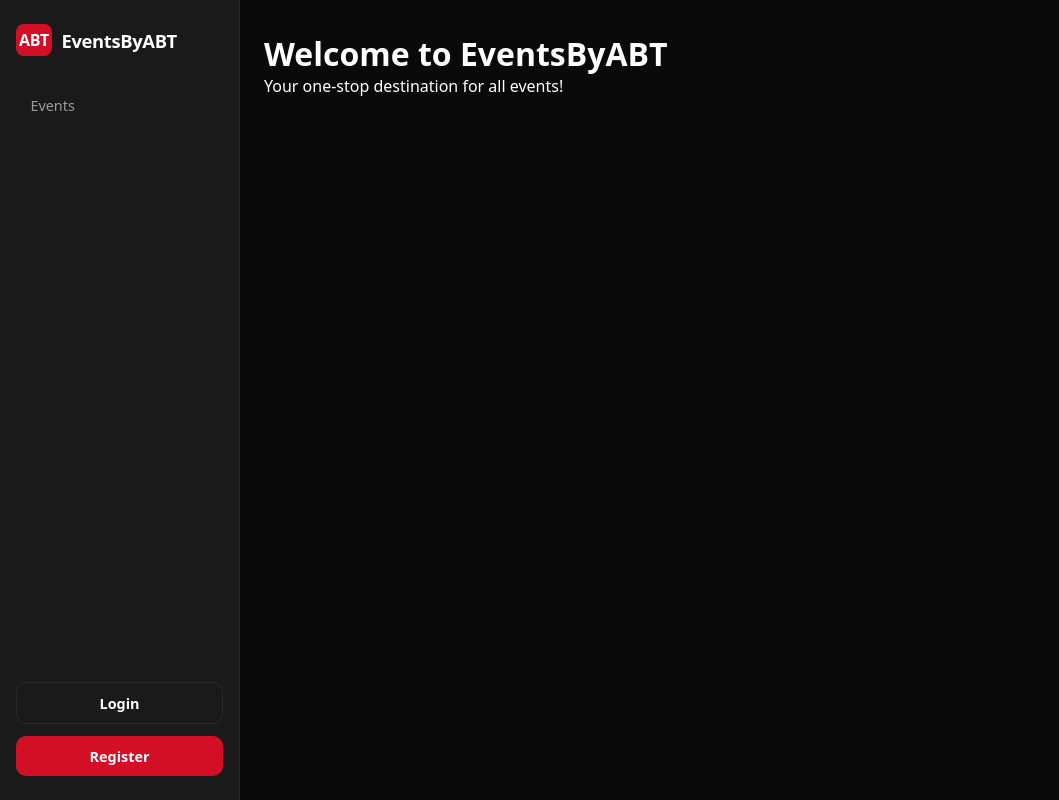
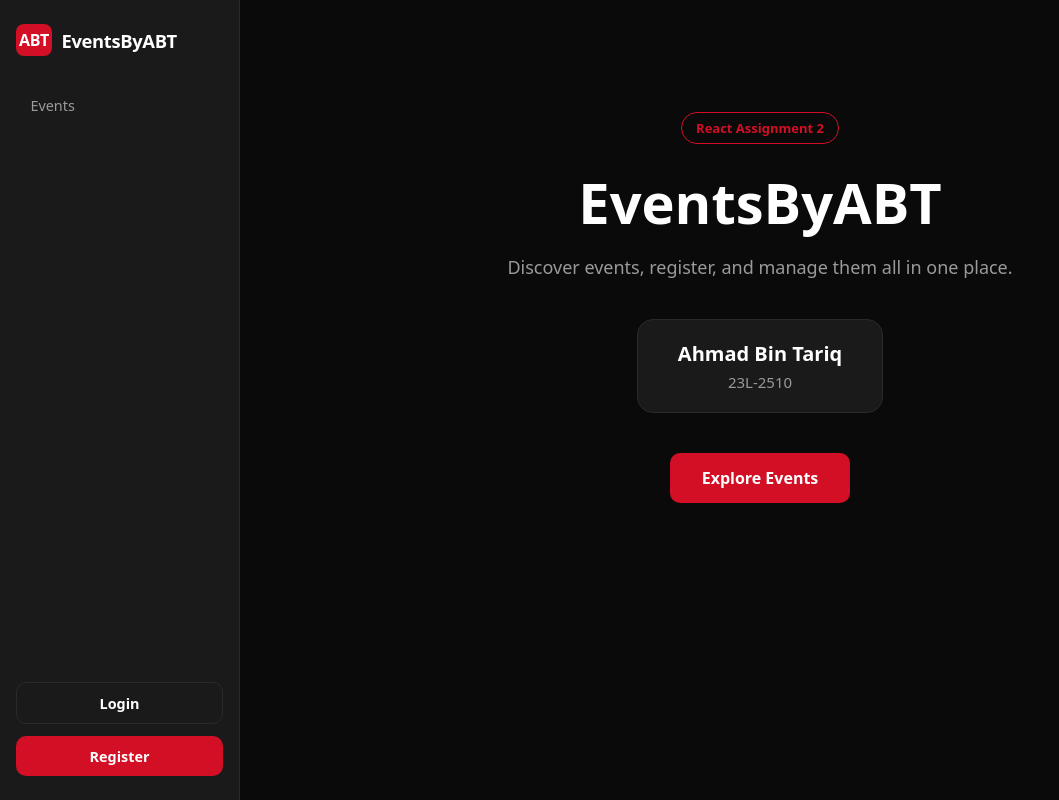
Before and after one commit to AhmadBinTariq/ReactEventProject, a React (Vite) app: page / in a window 1280 px wide. Shown: the whole page, without its empty margins (0-1059 px from the left). Built offline with nearby package versions, Linux system fonts and the light colour scheme; no server answers.

Commit message:
Added my events page and home page

```diff
--- a/src/components/EventCard.css
+++ b/src/components/EventCard.css
@@ -38,3 +38,16 @@
   font-size: 14px;
   margin-bottom: 4px;
 }
+
+
+.my-card-cancel {
+  width: 100%;
+  margin-top: 12px;
+}
+
+.my-card-done {
+  margin-top: 12px;
+  color: var(--color-success);
+  font-size: 14px;
+  font-weight: bold;
+}
--- /dev/null
+++ b/src/components/MyEventCard.jsx
@@ -0,0 +1,43 @@
+import { Link } from 'react-router-dom';
+import { useSelector, useDispatch } from 'react-redux';
+import { selectUser } from '../features/auth/authSlice';
+import { cancelEvent } from '../features/registerations/registerationsSlice';
+import './EventCard.css';
+
+function MyEventCard({ event, completed }) {
+    const dispatch = useDispatch();
+    const user = useSelector(selectUser);
+
+    function handleCancel() {
+        dispatch(cancelEvent({ userId: user.id, eventId: event.id }));
+    }
+
+    return (
+        <div className="event-card">
+        <img className="event-card-image" src={event.image} alt={event.name} />
+
+        <div className="event-card-body">
+            <p className="event-card-category">{event.category}</p>
+
+            <Link to={`/events/${event.id}`}>
+            <h3 className="event-card-title">{event.name}</h3>
+            </Link>
+
+            <p className="event-card-info">Date: {event.date}</p>
+            <p className="event-card-info">Time: {event.time}</p>
+            <p className="event-card-info">Venue: {event.venue}</p>
+            <p className="event-card-info">City: {event.city}</p>
+
+            {completed ? (
+            <p className="my-card-done">Completed</p>
+            ) : (
+            <button className="btn btn--outline my-card-cancel" onClick={handleCancel}>
+                Cancel Registration
+            </button>
+            )}
+        </div>
+        </div>
+    );
+}
+
+export default MyEventCard;
--- a/src/index.css
+++ b/src/index.css
@@ -48,7 +48,6 @@ a {
   padding: 2rem 1.5rem;
 }
 
-/* Reusable button styles — used across every page */
 .btn {
   display: inline-flex;
   align-items: center;
--- a/src/pages/Events.css
+++ b/src/pages/Events.css
@@ -96,3 +96,37 @@
   border-color: var(--color-red);
   color: white;
 }
+
+
+.my-events-heading {
+  font-size: 28px;
+  margin-bottom: 8px;
+}
+
+.my-events-text {
+  color: var(--color-text-muted);
+  font-size: 14px;
+  margin-bottom: 20px;
+}
+
+.my-events-section {
+  font-size: 20px;
+  margin-top: 30px;
+  margin-bottom: 15px;
+}
+
+.my-events-grid {
+  display: grid;
+  grid-template-columns: repeat(auto-fill, minmax(260px, 1fr));
+  gap: 20px;
+}
+
+.my-events-empty {
+  text-align: center;
+  padding: 50px 0;
+  color: var(--color-text-muted);
+}
+
+.my-events-empty p {
+  margin-bottom: 20px;
+}
--- /dev/null
+++ b/src/pages/Home.css
@@ -0,0 +1,52 @@
+.home {
+  display: flex;
+  flex-direction: column;
+  align-items: center;
+  text-align: center;
+  padding: 80px 20px;
+}
+
+.home-tag {
+  padding: 6px 14px;
+  border: 1px solid var(--color-red);
+  border-radius: 20px;
+  color: var(--color-red);
+  font-size: 13px;
+  font-weight: bold;
+  margin-bottom: 20px;
+}
+
+.home-title {
+  font-size: 56px;
+  margin-bottom: 15px;
+}
+
+.home-text {
+  color: var(--color-text-muted);
+  font-size: 18px;
+  margin-bottom: 40px;
+}
+
+.home-student {
+  background-color: var(--color-surface);
+  border: 1px solid var(--color-border);
+  border-radius: var(--radius-lg);
+  padding: 20px 40px;
+  margin-bottom: 40px;
+}
+
+.home-name {
+  font-size: 20px;
+  font-weight: bold;
+  margin-bottom: 5px;
+}
+
+.home-roll {
+  color: var(--color-text-muted);
+  font-size: 15px;
+}
+
+.home-button {
+  padding: 14px 32px;
+  font-size: 16px;
+}
--- a/src/pages/Home.jsx
+++ b/src/pages/Home.jsx
@@ -1,8 +1,22 @@
+import { Link } from 'react-router-dom';
+import './Home.css';
+
 function Home() {
   return (
     <div className="home">
-      <h1>Welcome to EventsByABT</h1>
-      <p>Your one-stop destination for all events!</p>
+      <p className="home-tag">React Assignment 2</p>
+
+      <h1 className="home-title">EventsByABT</h1>
+      <p className="home-text">Discover events, register, and manage them all in one place.</p>
+
+      <div className="home-student">
+        <p className="home-name">Ahmad Bin Tariq</p>
+        <p className="home-roll">23L-2510</p>
+      </div>
+
+      <Link to="/events" className="btn btn--primary home-button">
+        Explore Events
+      </Link>
     </div>
   );
 }
--- a/src/pages/MyEvents.jsx
+++ b/src/pages/MyEvents.jsx
@@ -1,18 +1,64 @@
 import { useSelector } from 'react-redux';
-import { Navigate } from 'react-router-dom';
+import { Link, Navigate } from 'react-router-dom';
 import { selectUser } from '../features/auth/authSlice';
+import { getRegistrations } from '../features/registerations/registerationsSlice';
+import MyEventCard from '../components/MyEventCard';
+import './Events.css';
 
 function MyEvents() {
   const user = useSelector(selectUser);
-
+  const registrations = useSelector(getRegistrations);
   if (!user) {
     return <Navigate to="/login" />;
   }
 
+  const myEvents = registrations[user.id] || [];
+  const today = new Date().toLocaleDateString('en-CA');
+
+  const upcoming = myEvents.filter((e) => e.date >= today);
+  const completed = myEvents.filter((e) => e.date < today);
+
   return (
     <div>
-      <h1>My Events</h1>
-      <p>Welcome, {user.name}! Here are your events:</p>
+      <h1 className="my-events-heading">My Events</h1>
+      <p className="my-events-text">Welcome, {user.name}! Here are your registered events.</p>
+
+      {myEvents.length === 0 && (
+        <div className="my-events-empty">
+          <p>You haven't registered for any events yet.</p>
+          <Link to="/events" className="btn btn--primary">
+            Browse Events
+          </Link>
+        </div>
+      )}
+
+      {myEvents.length > 0 && (
+        <>
+          <h2 className="my-events-section">Upcoming ({upcoming.length})</h2>
+
+          {upcoming.length === 0 && (
+            <p className="my-events-text">No upcoming events.</p>
+          )}
+
+          <div className="my-events-grid">
+            {upcoming.map((event) => (
+              <MyEventCard key={event.id} event={event} completed={false} />
+            ))}
+          </div>
+
+          <h2 className="my-events-section">Completed ({completed.length})</h2>
+
+          {completed.length === 0 && (
+            <p className="my-events-text">No completed events.</p>
+          )}
+
+          <div className="my-events-grid">
+            {completed.map((event) => (
+              <MyEventCard key={event.id} event={event} completed={true} />
+            ))}
+          </div>
+        </>
+      )}
     </div>
   );
 }
```
Also changed, not shown: src/components/Loader.jsx (deleted), src/components/ProtectedRoute.jsx (deleted).
